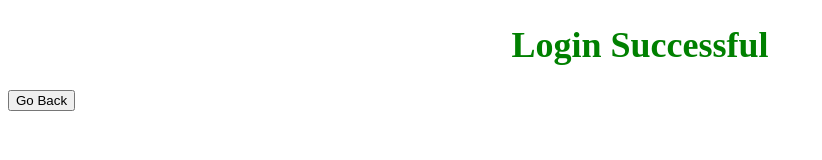
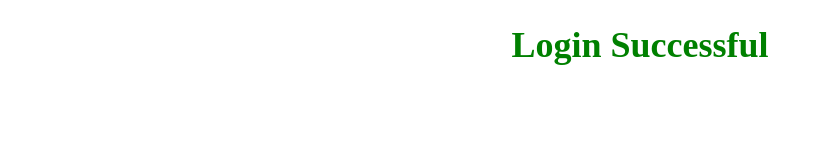
Before and after one commit to SkyRanjan/tasks, a plain HTML site: page task-9/success.html in a window 1280 px wide. Shown: the whole page, without its empty margins (0-822 px from the left). Drawn offline with Linux system fonts and the light colour scheme.

Commit message:
task 9 done

```diff
--- a/task-9/success.html
+++ b/task-9/success.html
@@ -16,8 +16,6 @@
             color: green;
         }
     </style>
-<button type="button" onclick="window.location.href='index.html'">Go Back</button>
-<!-- <button type="button" onclick="history.back()">Go Back</button> -->
 </head>
 </body>
 </html>
```
